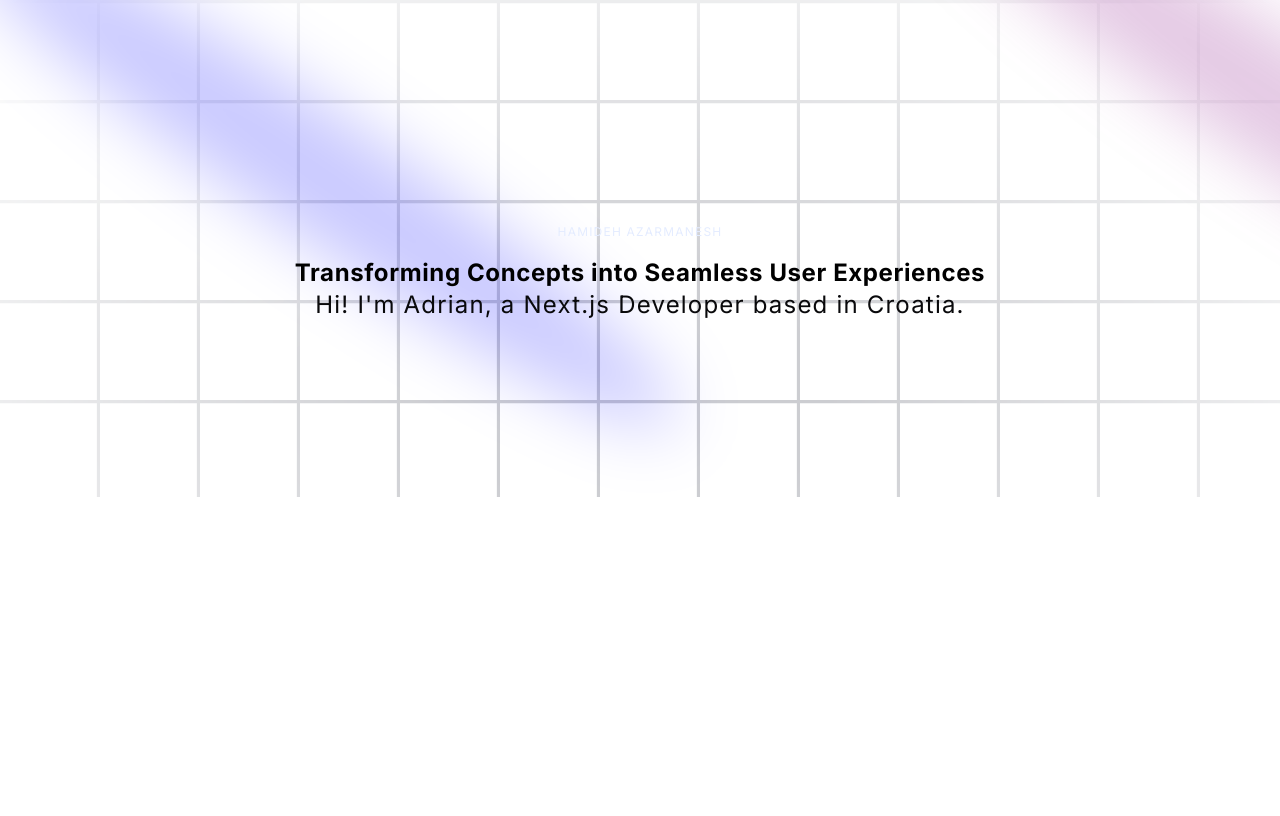
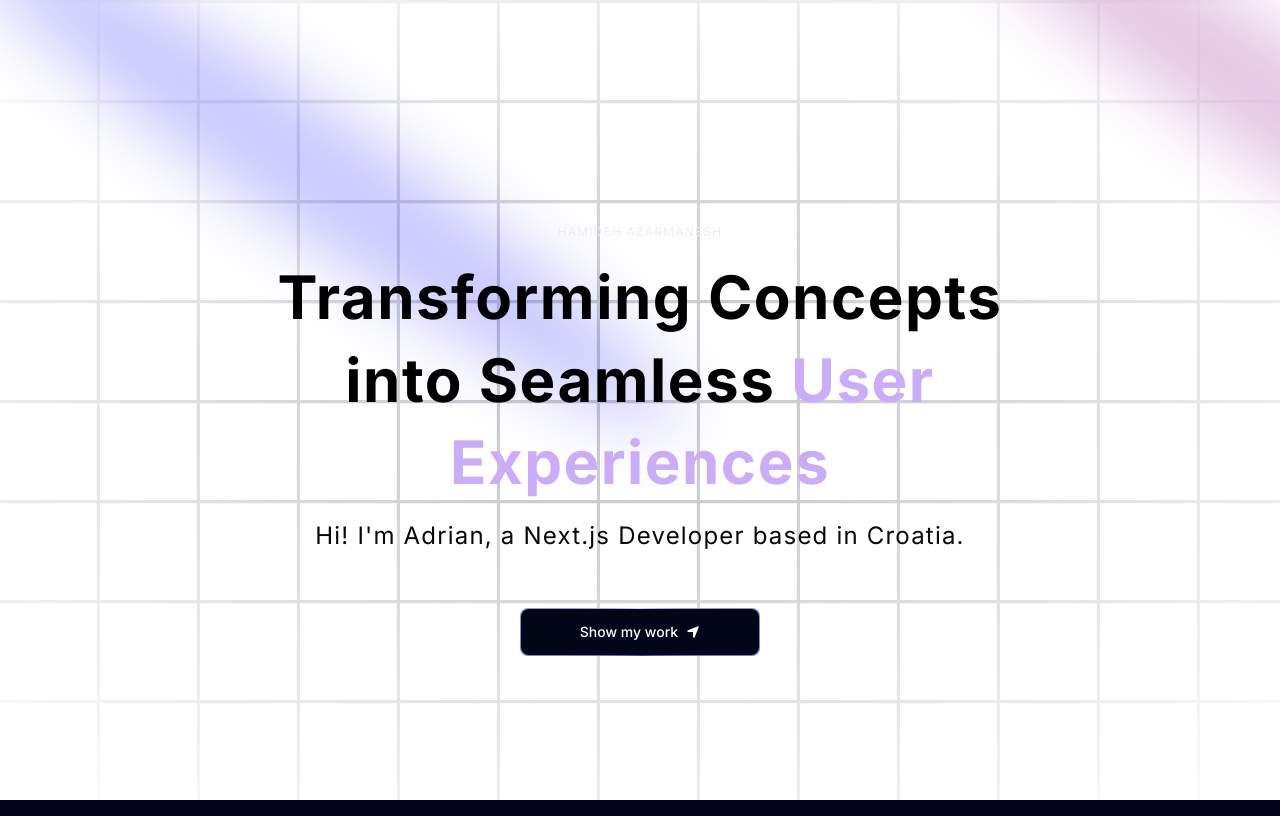
Before and after one commit to maf256/Azar, a Next.js app: page / in a window 1280 px wide. Built offline with nearby package versions, Linux system fonts and the light colour scheme.

Commit message:
install react-icons, create MagicButton, woriking on Hero

```diff
--- a/components/Hero.tsx
+++ b/components/Hero.tsx
@@ -1,6 +1,8 @@
 import React from 'react'
 import { Spotlight } from './ui/spotlight'
 import { TextGenerateEffect } from './ui/TextGenerateEffect'
+import MagicButton from './ui/MagicButton'
+import { FaLocationArrow } from "react-icons/fa6";
 
 const Hero = () => {
   return (
@@ -35,13 +37,13 @@
             Hi! I&apos;m Adrian, a Next.js Developer based in Croatia.
           </p>
 
-          {/* <a href="#about">
+          <a href="#about">
             <MagicButton
               title="Show my work"
               icon={<FaLocationArrow />}
               position="right"
             />
-          </a> */}
+          </a>
 
 
 
--- /dev/null
+++ b/components/ui/MagicButton.tsx
@@ -0,0 +1,44 @@
+import React from "react";
+
+/**
+ *  UI: border magic from tailwind css btns
+ *  Link: https://ui.aceternity.com/components/tailwindcss-buttons
+ *
+ *  change border radius to rounded-lg
+ *  add margin of md:mt-10
+ *  remove focus:ring-2 focus:ring-slate-400 focus:ring-offset-2 focus:ring-offset-slate-50
+ */
+const MagicButton = ({
+  title,
+  icon,
+  position,
+  handleClick,
+  otherClasses,
+}: {
+  title: string;
+  icon: React.ReactNode;
+  position: string;
+  handleClick?: () => void;
+  otherClasses?: string;
+}) => {
+  return (
+    <button
+      className="relative inline-flex h-12 w-full md:w-60 md:mt-10 overflow-hidden rounded-lg p-[1px] focus:outline-none"
+      onClick={handleClick}
+    >
+      <span className="absolute inset-[-1000%] animate-[spin_2s_linear_infinite] bg-[conic-gradient(from_90deg_at_50%_50%,#E2CBFF_0%,#393BB2_50%,#E2CBFF_100%)]" />
+
+      {/* remove px-3 py-1, add px-5 gap-2 */}
+      <span
+        className={`inline-flex h-full w-full cursor-pointer items-center justify-center rounded-lg
+             bg-slate-950 px-7 text-sm font-medium text-white backdrop-blur-3xl gap-2 ${otherClasses}`}
+      >
+        {position === "left" && icon}
+        {title}
+        {position === "right" && icon}
+      </span>
+    </button>
+  );
+};
+
+export default MagicButton;
--- a/components/ui/TextGenerateEffect.tsx
+++ b/components/ui/TextGenerateEffect.tsx
@@ -32,7 +32,7 @@
           return (
             <motion.span
               key={word + idx}
-              className="dark:text-white text-black opacity-0"
+              className={` ${idx > 3 ? "text-purple" : "dark:text-white text-black"} opacity-0`}
             >
               {word}{" "}
             </motion.span>
@@ -44,8 +44,8 @@
 
   return (
     <div className={cn("font-bold", className)}>
-      <div className="mt-4">
-        <div className=" dark:text-white text-black text-2xl leading-snug tracking-wide">
+      <div className="my-4">
+        <div className=" dark:text-white text-black  leading-snug tracking-wide">
           {renderWords()}
         </div>
       </div>
--- a/package.json
+++ b/package.json
@@ -16,6 +16,7 @@
     "next-themes": "^0.3.0",
     "react": "^18",
     "react-dom": "^18",
+    "react-icons": "^5.2.1",
     "tailwind-merge": "^2.3.0",
     "tailwindcss-animate": "^1.0.7"
   },
```
Also changed, not shown: 1 other file (tests, documents, lock files or other folders).
